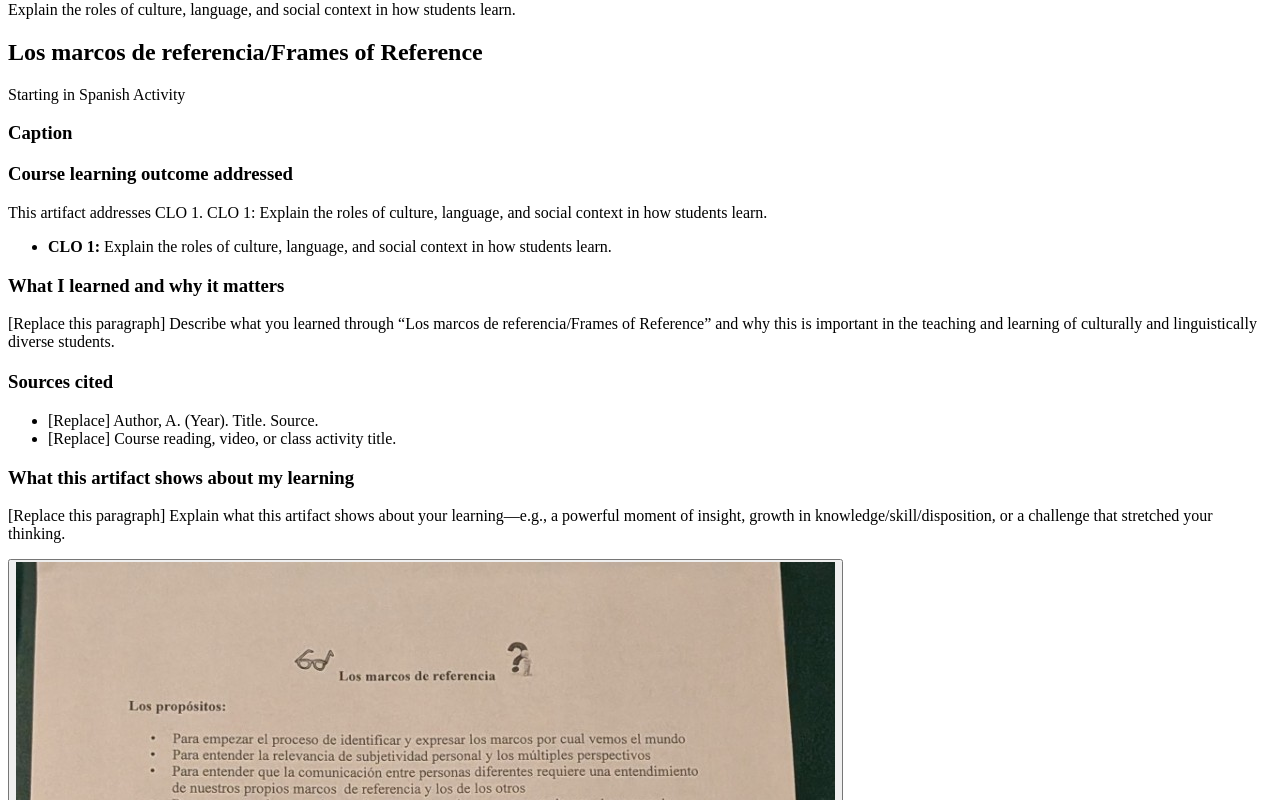
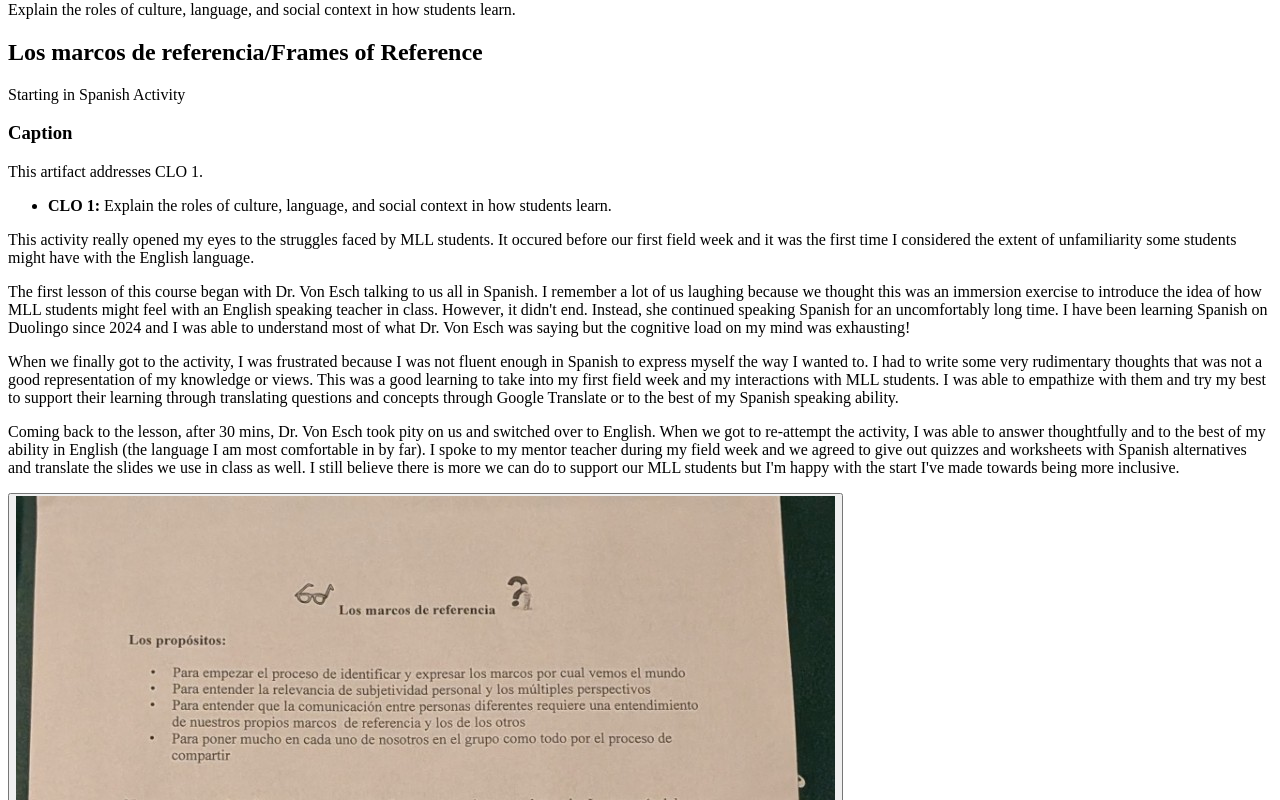
Before and after one commit to RisNag777/clrt_portfolio, a React (Vite) app: page /artifacts in a window 1280 px wide. Shown: the part 560-1360 px from the top of the page. Built offline with nearby package versions, Linux system fonts and the light colour scheme; the HTML template or start-up script is replaced by a standard one.

Commit message:
Add the Frames of Reference reflection and drop the caption headings.
Co-authored-by: Cursor <cursoragent@cursor.com>

```diff
--- a/src/components/ArtifactView.tsx
+++ b/src/components/ArtifactView.tsx
@@ -3,6 +3,13 @@ import { createPortal } from 'react-dom'
 import { Link } from 'react-router-dom'
 import { artifactTypeLabels, artifacts, outcomesForArtifact, type Artifact } from '../data/portfolio'
 import { RichText } from './RichText'
+
+function CaptionParagraphs({ text }: { text: string }) {
+  return text
+    .split(/\n\n+/)
+    .filter((paragraph) => paragraph.trim())
+    .map((paragraph) => <p key={paragraph}>{paragraph}</p>)
+}
 
 export function ArtifactView({
   artifact,
@@ -75,7 +82,6 @@ export function ArtifactView({
           </h3>
 
           <div className="caption-section">
-            <h3>Course learning outcome addressed</h3>
             <p>{artifact.caption.outcomeAddressed}</p>
             {outcomes.length > 0 ? (
               <ul>
@@ -89,8 +95,7 @@ export function ArtifactView({
           </div>
 
           <div className="caption-section">
-            <h3>What I learned and why it matters</h3>
-            <p>{artifact.caption.whatILearned}</p>
+            <CaptionParagraphs text={artifact.caption.whatILearned} />
             {artifact.caption.citations.length > 0 ? (
               <>
                 <h3 style={{ marginTop: '1.25rem' }}>Sources cited</h3>
@@ -103,10 +108,12 @@ export function ArtifactView({
             ) : null}
           </div>
 
-          <div className="caption-section">
-            <h3>What this artifact shows about my learning</h3>
-            <p>{artifact.caption.whatItShows}</p>
-          </div>
+          {artifact.caption.whatItShows ? (
+            <div className="caption-section">
+              <h3>What this artifact shows about my learning</h3>
+              <CaptionParagraphs text={artifact.caption.whatItShows} />
+            </div>
+          ) : null}
         </section>
       </div>
 
--- a/src/data/portfolio.ts
+++ b/src/data/portfolio.ts
@@ -117,6 +117,7 @@ function placeholderArtifact(input: {
   outcomeIds: string[]
   images: ArtifactImage[]
   stackImages?: boolean
+  caption?: Partial<Artifact['caption']>
 }): Artifact {
   const outcomes = input.outcomeIds
     .map((id) => learningOutcomes.find((o) => o.id === id))
@@ -136,13 +137,18 @@ function placeholderArtifact(input: {
     images: input.images,
     stackImages: input.stackImages,
     caption: {
-      outcomeAddressed: `This artifact addresses ${cloList}. ${outcomeStatements}`,
-      whatILearned: `[Replace this paragraph] Describe what you learned through “${input.title}” and why this is important in the teaching and learning of culturally and linguistically diverse students.`,
-      citations: [
+      outcomeAddressed:
+        input.caption?.outcomeAddressed ?? `This artifact addresses ${cloList}. ${outcomeStatements}`,
+      whatILearned:
+        input.caption?.whatILearned ??
+        `[Replace this paragraph] Describe what you learned through “${input.title}” and why this is important in the teaching and learning of culturally and linguistically diverse students.`,
+      citations: input.caption?.citations ?? [
         '[Replace] Author, A. (Year). Title. Source.',
         '[Replace] Course reading, video, or class activity title.',
       ],
-      whatItShows: `[Replace this paragraph] Explain what this artifact shows about your learning—e.g., a powerful moment of insight, growth in knowledge/skill/disposition, or a challenge that stretched your thinking.`,
+      whatItShows:
+        input.caption?.whatItShows ??
+        `[Replace this paragraph] Explain what this artifact shows about your learning—e.g., a powerful moment of insight, growth in knowledge/skill/disposition, or a challenge that stretched your thinking.`,
     },
   }
 }
@@ -154,6 +160,18 @@ export const artifacts: Artifact[] = [
     subtitle: 'Starting in Spanish Activity',
     type: 'activity',
     outcomeIds: ['clo-1'],
+    caption: {
+      outcomeAddressed: 'This artifact addresses CLO 1.',
+      whatILearned: `This activity really opened my eyes to the struggles faced by MLL students. It occured before our first field week and it was the first time I considered the extent of unfamiliarity some students might have with the English language.
+
+The first lesson of this course began with Dr. Von Esch talking to us all in Spanish. I remember a lot of us laughing because we thought this was an immersion exercise to introduce the idea of how MLL students might feel with an English speaking teacher in class. However, it didn't end. Instead, she continued speaking Spanish for an uncomfortably long time. I have been learning Spanish on Duolingo since 2024 and I was able to understand most of what Dr. Von Esch was saying but the cognitive load on my mind was exhausting!
+
+When we finally got to the activity, I was frustrated because I was not fluent enough in Spanish to express myself the way I wanted to. I had to write some very rudimentary thoughts that was not a good representation of my knowledge or views. This was a good learning to take into my first field week and my interactions with MLL students. I was able to empathize with them and try my best to support their learning through translating questions and concepts through Google Translate or to the best of my Spanish speaking ability.
+
+Coming back to the lesson, after 30 mins, Dr. Von Esch took pity on us and switched over to English. When we got to re-attempt the activity, I was able to answer thoughtfully and to the best of my ability in English (the language I am most comfortable in by far). I spoke to my mentor teacher during my field week and we agreed to give out quizzes and worksheets with Spanish alternatives and translate the slides we use in class as well. I still believe there is more we can do to support our MLL students but I'm happy with the start I've made towards being more inclusive.`,
+      citations: [],
+      whatItShows: '',
+    },
     images: [
       {
         src: '/artifacts/frames-of-reference-4.png',
```
